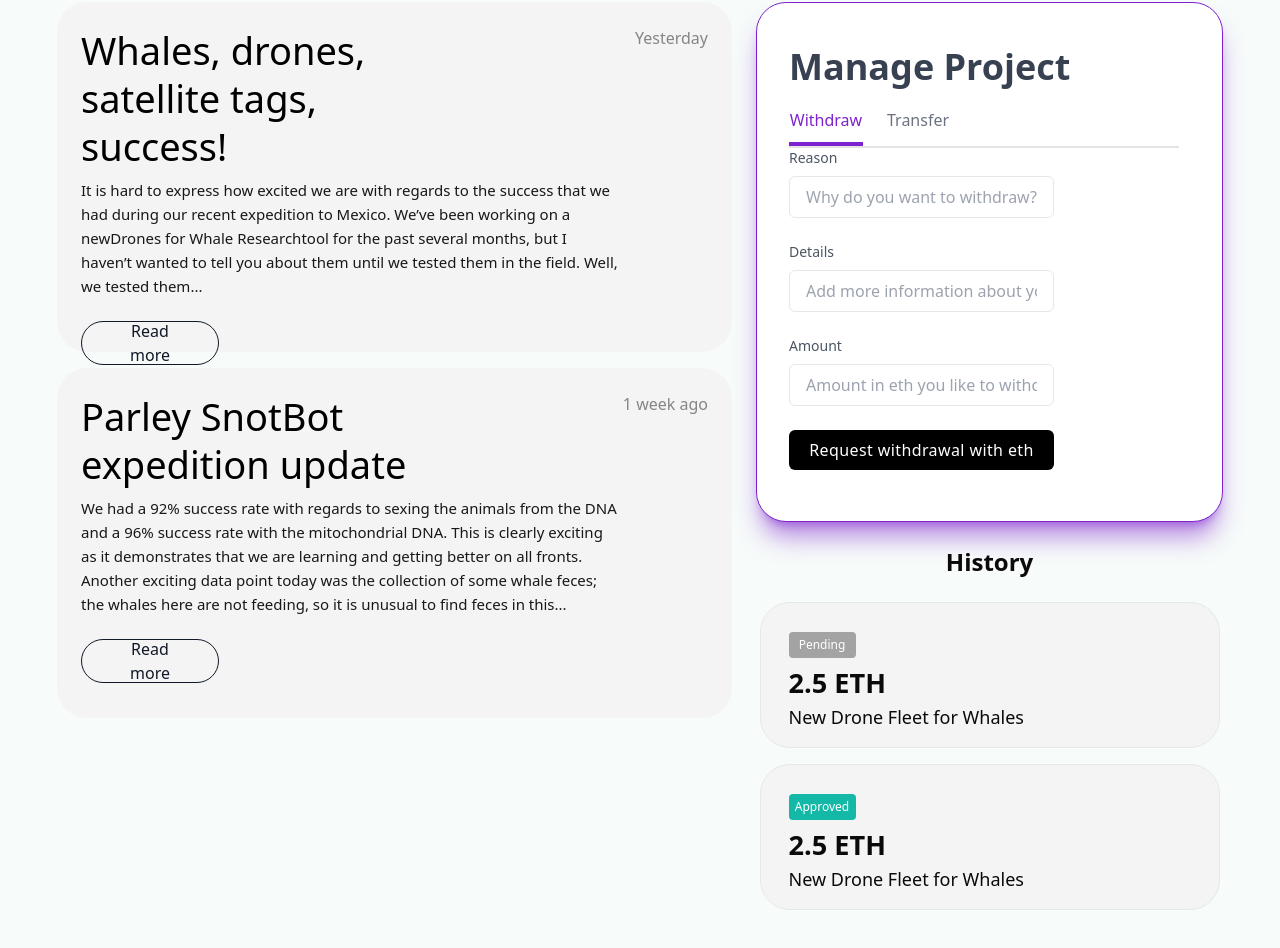
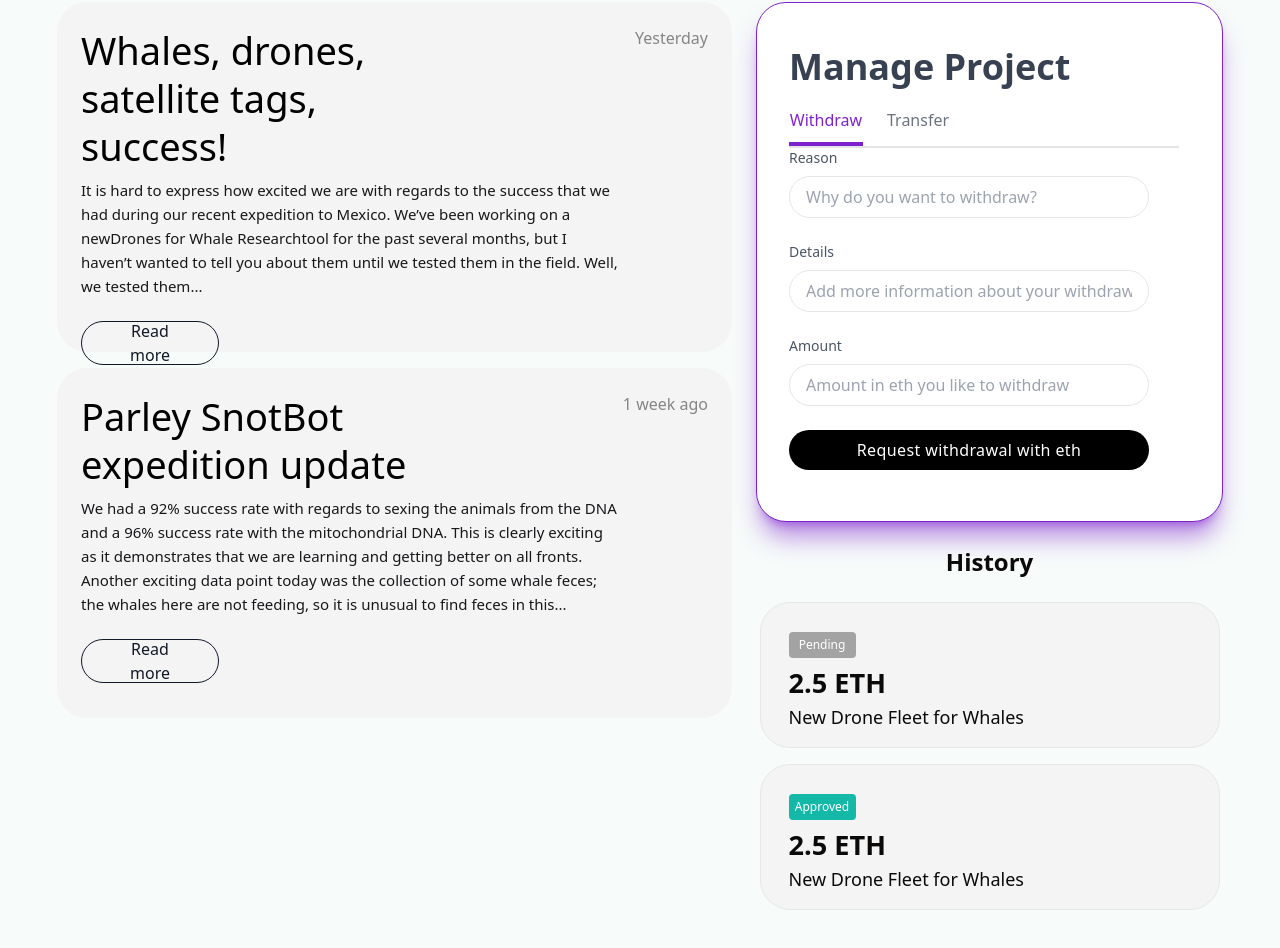
Before and after one commit to swirl-xyz/swirl, a Next.js app in the folder frontend/: page /projects/0 in a window 1280 px wide. Shown: the part 978-1926 px from the top of the page. Built offline with nearby package versions, Linux system fonts and the light colour scheme; no server answers.

Commit message:
fix inputs

```diff
--- a/frontend/src/components/activityFeed.js
+++ b/frontend/src/components/activityFeed.js
@@ -229,7 +229,7 @@ export default function ActivityFeed() {
                               value={title}
                               onChange={(e) => setTitle(e.target.value)}
                               placeholder='Why do you want to withdraw?'
-                              class='block w-full px-4 py-2 mt-2 text-gray-700 placeholder-gray-400 bg-white border border-gray-200 rounded-md dfocus:border-blue-400 focus:ring-blue-400 focus:outline-none focus:ring focus:ring-opacity-40 rounded-[100px] w-[360px]'
+                              class='block px-4 py-2 mt-2 text-gray-700 placeholder-gray-400 bg-white border border-gray-200 focus:border-blue-400 focus:ring-blue-400 focus:outline-none focus:ring focus:ring-opacity-40 rounded-[100px] w-[360px]'
                             />
                           </div>
                           <div class='mt-6'>
@@ -249,7 +249,7 @@ export default function ActivityFeed() {
                               placeholder='Add more information about your withdraw'
                               value={description}
                               onChange={(e) => setDescription(e.target.value)}
-                              class='block w-full px-4 py-2 mt-2 mb-5 text-gray-700 placeholder-gray-400 bg-white border border-gray-200 rounded-md  focus:border-blue-400 focus:ring-blue-400 focus:outline-none focus:ring focus:ring-opacity-40 rounded-[100px] w-[360px]'
+                              class='block px-4 py-2 mt-2 mb-5 text-gray-700 placeholder-gray-400 bg-white border border-gray-200  focus:border-blue-400 focus:ring-blue-400 focus:outline-none focus:ring focus:ring-opacity-40 rounded-[100px] w-[360px]'
                             />
                           </div>
                           <div class='mt-6'>
@@ -269,11 +269,11 @@ export default function ActivityFeed() {
                               placeholder='Amount in eth you like to withdraw'
                               value={amount}
                               onChange={(e) => setAmount(e.target.value)}
-                              class='block w-full px-4 py-2 mt-2 mb-5 text-gray-700 placeholder-gray-400 bg-white border border-gray-200 rounded-md  focus:border-blue-400 focus:ring-blue-400 focus:outline-none focus:ring focus:ring-opacity-40 rounded-[100px] w-[360px]'
+                              class='block px-4 py-2 mt-2 mb-5 text-gray-700 placeholder-gray-400 bg-white border border-gray-200  focus:border-blue-400 focus:ring-blue-400 focus:outline-none focus:ring focus:ring-opacity-40 rounded-[100px] w-[360px]'
                             />
                           </div>
                           <div class='mt-6'>
-                            <button class='w-full px-4 py-2 tracking-wide text-white transition-colors duration-200 transform bg-black rounded-md hover:bg-blue-400 focus:outline-none focus:bg-blue-400 focus:ring focus:ring-blue-300 focus:ring-opacity-50 rounded-full rounded-[100px]'>
+                            <button class=' px-4 py-2 tracking-wide text-white transition-colors duration-200 transform bg-black rhover:bg-blue-400 focus:outline-none focus:bg-blue-400 focus:ring focus:ring-blue-300 focus:ring-opacity-50  rounded-[100px] w-[360px]'>
                               Request withdrawal with eth
                             </button>
                           </div>
@@ -295,7 +295,7 @@ export default function ActivityFeed() {
                               value={title}
                               onChange={(e) => setTitle(e.target.value)}
                               placeholder='Why do you want to transfer?'
-                              class='block w-full px-4 py-2 mt-2 text-gray-700 placeholder-gray-400 bg-white border border-gray-200 rounded-md dfocus:border-blue-400 focus:ring-blue-400 focus:outline-none focus:ring focus:ring-opacity-40 rounded-[100px] w-[360px]'
+                              class='block px-4 py-2 mt-2 text-gray-700 placeholder-gray-400 bg-white border border-gray-200 dfocus:border-blue-400 focus:ring-blue-400 focus:outline-none focus:ring focus:ring-opacity-40 rounded-[100px] w-[360px]'
                             />
                           </div>
                           <div class='mt-6'>
@@ -315,7 +315,7 @@ export default function ActivityFeed() {
                               placeholder='Add more information about your transfer'
                               value={description}
                               onChange={(e) => setDescription(e.target.value)}
-                              class='block w-full px-4 py-2 mt-2 mb-5 text-gray-700 placeholder-gray-400 bg-white border border-gray-200 rounded-md  focus:border-blue-400 focus:ring-blue-400 focus:outline-none focus:ring focus:ring-opacity-40 rounded-[100px] w-[360px]'
+                              class='block px-4 py-2 mt-2 mb-5 text-gray-700 placeholder-gray-400 bg-white border border-gray-200   focus:border-blue-400 focus:ring-blue-400 focus:outline-none focus:ring focus:ring-opacity-40 rounded-[100px] w-[360px]'
                             />
                           </div>
                           <div class='mt-6'>
@@ -335,11 +335,11 @@ export default function ActivityFeed() {
                               placeholder='0x...'
                               value={amount}
                               onChange={(e) => setAmount(e.target.value)}
-                              class='block w-full px-4 py-2 mt-2 mb-5 text-gray-700 placeholder-gray-400 bg-white border border-gray-200 rounded-md  focus:border-blue-400 focus:ring-blue-400 focus:outline-none focus:ring focus:ring-opacity-40 rounded-[100px] w-[360px]'
+                              class='block px-4 py-2 mt-2 mb-5 text-gray-700 placeholder-gray-400 bg-white border border-gray-200  focus:border-blue-400 focus:ring-blue-400 focus:outline-none focus:ring focus:ring-opacity-40 rounded-[100px] w-[360px]'
                             />
                           </div>
                           <div class='mt-6'>
-                            <button class='w-full px-4 py-2 tracking-wide text-white transition-colors duration-200 transform bg-black rounded-md hover:bg-blue-400 focus:outline-none focus:bg-blue-400 focus:ring focus:ring-blue-300 focus:ring-opacity-50 rounded-full rounded-[100px]'>
+                            <button class=' px-4 py-2 tracking-wide text-white transition-colors duration-200 transform bg-black hover:bg-blue-400 focus:outline-none focus:bg-blue-400 focus:ring focus:ring-blue-300 focus:ring-opacity-50 rounded-[100px] w-[360px]'>
                               Request transfer with eth
                             </button>
                           </div>
```
